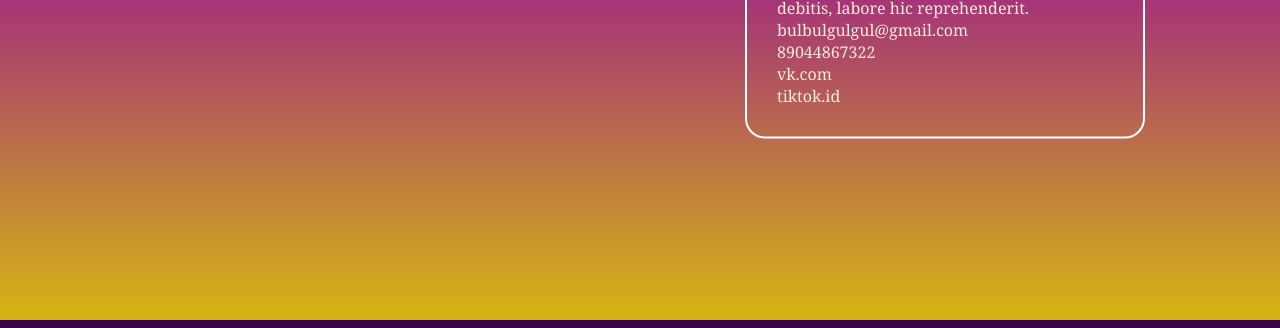
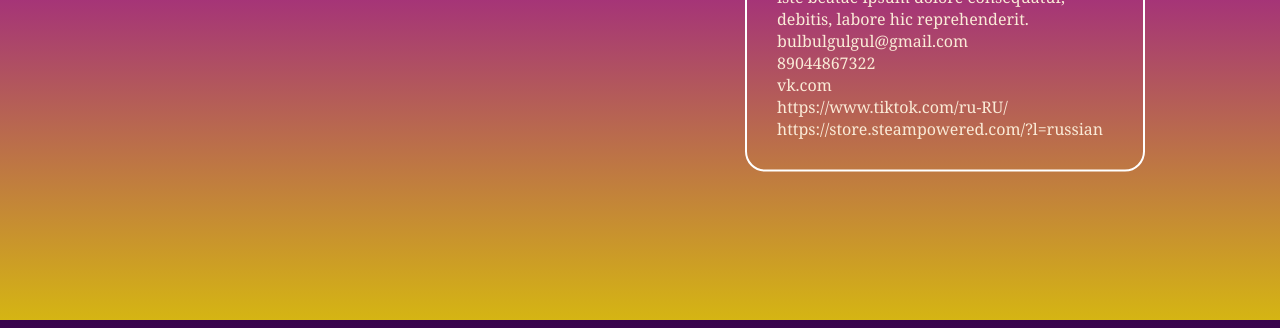
Before and after one commit to ciberOn/MyProject-Tayler-Adelhanov, a plain HTML site: page index.html in a window 1280 px wide. Shown: the part 472-800 px from the top of the page. Drawn offline with Linux system fonts and the light colour scheme; a script that the page names is missing.

Commit message:
Update index.html

```diff
--- a/index.html
+++ b/index.html
@@ -42,7 +42,8 @@
                     <p>bulbulgulgul@gmail.com</p>
                     <p>89044867322</p>
                     <p>vk.com</p>
-                    <p>tiktok.id</p>
+                    <p>https://www.tiktok.com/ru-RU/</p>
+                <p>https://store.steampowered.com/?l=russian</p>
             </div>
         </div>
     </div>
```
